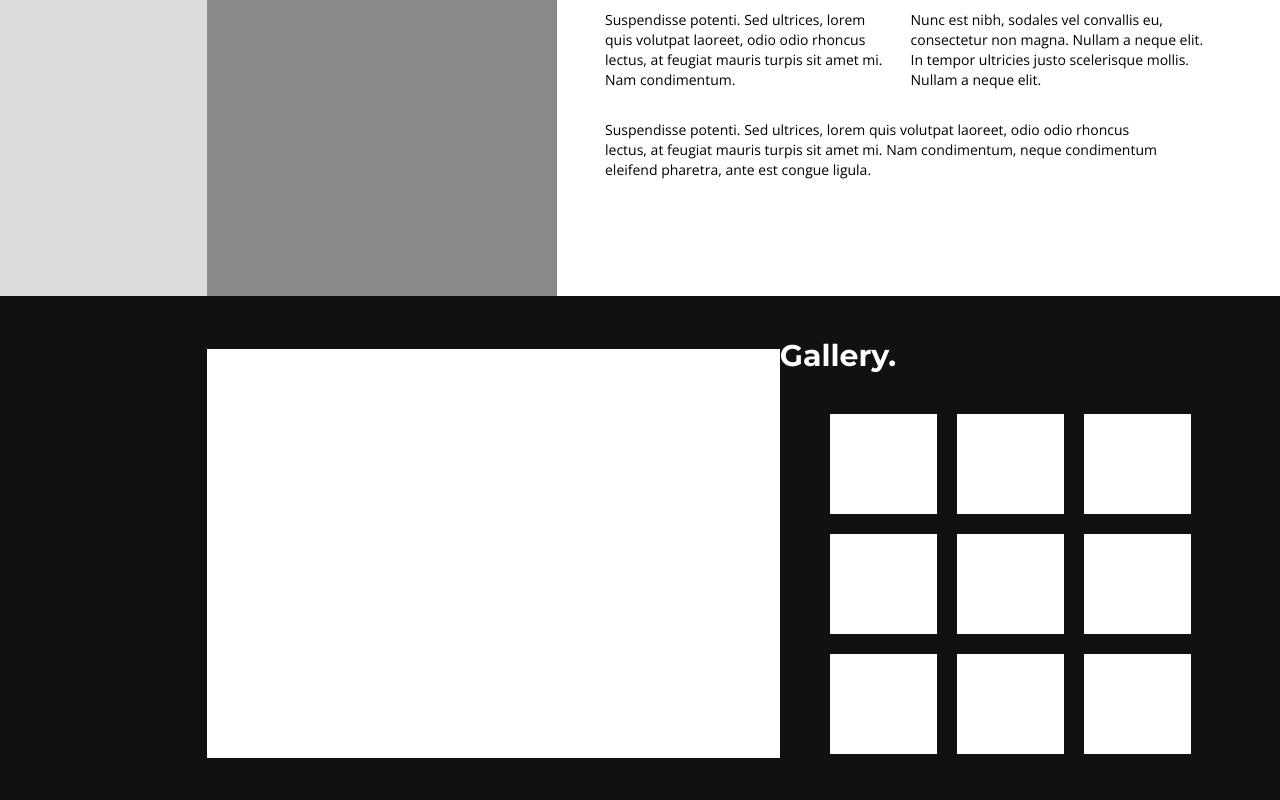
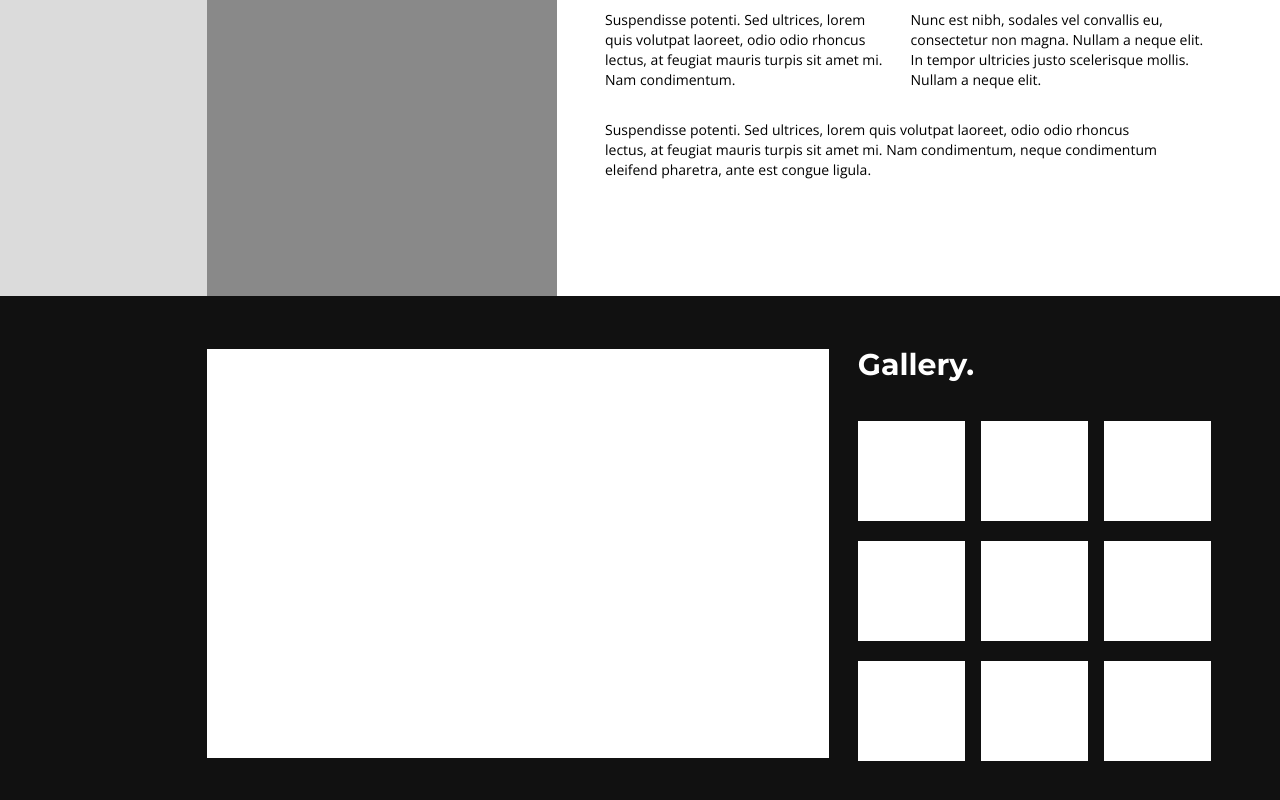
Before and after one commit to ilopachulia/personal-project-scss, a plain HTML site: page index.html in a window 1280 px wide. Shown: the part 716-1516 px from the top of the page. Drawn offline with nearby package versions, Linux system fonts and the light colour scheme.

Commit message:
sizes in component 3 are adjusted

```diff
--- a/index.html
+++ b/index.html
@@ -123,22 +123,22 @@
         </div>
         <!-- Component 3 -->
         <div class="comp3-container">
-            <div class="container flex-between">
-                <div class="white-cell"></div>
-                <div class="flex-column">
+            <div class="container flex-between white-cell-helper ">
+                <div class="comp3-white-cell"></div>
+                <div class="flex-column outter_container">
                     <div>
-                        <h1 class="comp3-header">Gallery.</h1>
+                        <h1 class=" comp3-header">Gallery.</h1>
                     </div>
-                    <div class='cell-cnt comp3-grid'>
+                    <div class=' comp3-grid'>
                         <div class="cell"></div>
                         <div class="cell"></div>
+                        <div class="cell no-margin-right"></div>
                         <div class="cell"></div>
                         <div class="cell"></div>
+                        <div class="cell no-margin-right"></div>
                         <div class="cell"></div>
                         <div class="cell"></div>
-                        <div class="cell"></div>
-                        <div class="cell"></div>
-                        <div class="cell"></div>
+                        <div class="cell no-margin-right"></div>
                     </div>
                 </div>
             </div>
--- a/styles/_shared.scss
+++ b/styles/_shared.scss
@@ -53,7 +53,6 @@ main {
   flex-direction: column;
 }
 
-
 .flex-wrap {
   display: flex;
   flex-wrap: wrap;
--- a/styles/components/component-3/_desktop.scss
+++ b/styles/components/component-3/_desktop.scss
@@ -1,25 +1,31 @@
-.white-cell {
+.comp3-white-cell {
   width: 622px;
   height: 409px;
   background-color: $white;
+}
+
+.white-cell-helper {
   margin-bottom: 5px;
+}
+
+.outter_container {
+  display: flex;
+  justify-content: space-between;
+  height: 414px;
 }
 
 .cell {
   width: 107px;
   height: 100px;
   background-color: $white;
-  margin-bottom: 20px;
-  margin-right: 20px;
 }
 
-.cell-cnt {
-  margin-left: 50px;
-}
 .comp3-grid {
   display: grid;
-  grid-template-columns: 1fr 1fr 1fr;
+  grid-template-columns: 107px 107px 107px;
   grid-template-rows: 1fr 1fr 1fr;
+  grid-column-gap: 16px;
+  grid-row-gap: 20px;
 }
 
 .comp3-header {
@@ -28,7 +34,6 @@
   font-weight: 700;
   line-height: 36px;
   color: $white;
-  margin-bottom: 40px;
 }
 
 .comp3-container {
```
Also changed, not shown: styles/index.css, 1 other file.
